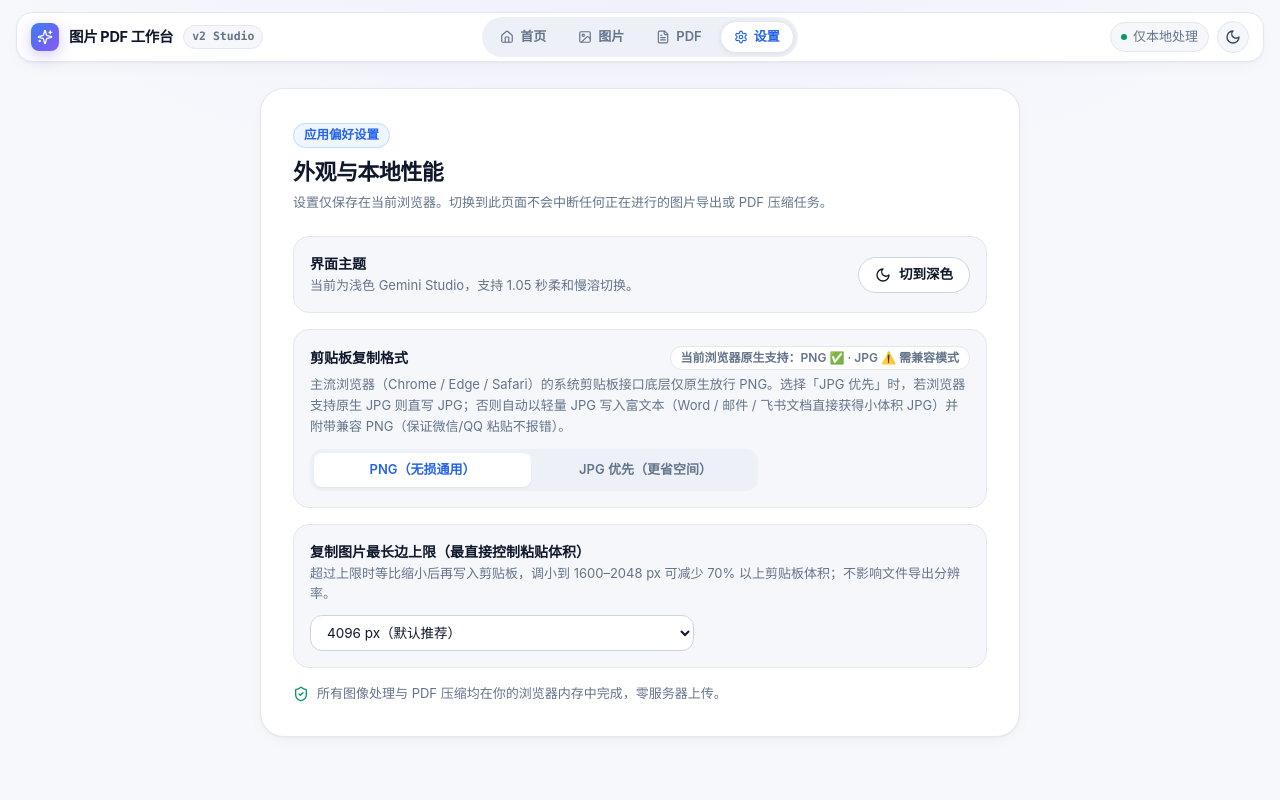
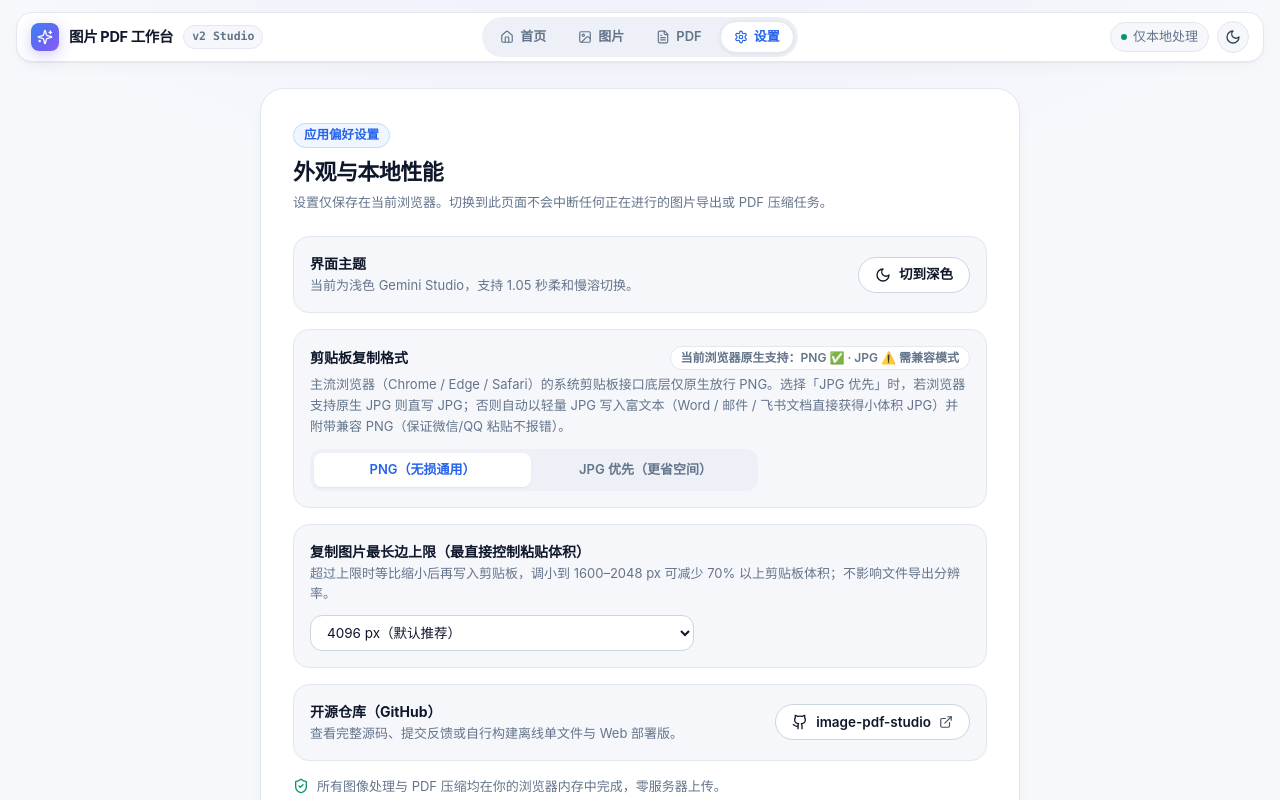
Before and after one commit to haifengyina2333/image-pdf-studio, a React (Vite) app: page / in a window 1280 px wide. Both pictures are taken after a click on the button "设置". Built offline with nearby package versions, Linux system fonts and the light colour scheme.

Commit message:
feat: add GitHub repository link to Settings page

```diff
--- a/src/components/SettingsView.tsx
+++ b/src/components/SettingsView.tsx
@@ -1,5 +1,5 @@
 import { motion } from 'motion/react';
-import { Loader2, Moon, ShieldCheck, Sun } from 'lucide-react';
+import { ExternalLink, Github, Loader2, Moon, ShieldCheck, Sun } from 'lucide-react';
 import { supportsNativeJpegClipboard } from '../bridge/engine';
 import { CopyImageFormat, useAppStore } from '../stores/useAppStore';
 import { useTaskStore } from '../stores/useTaskStore';
@@ -143,6 +143,30 @@ export function SettingsView() {
             </select>
           </div>
 
+          <div
+            className="flex flex-wrap items-center justify-between gap-3 rounded-2xl border p-4"
+            style={{ background: 'var(--bg-subtle)', borderColor: 'var(--line)' }}
+          >
+            <div>
+              <p className="text-[14px] font-bold" style={{ color: 'var(--ink)' }}>
+                开源仓库（GitHub）
+              </p>
+              <p className="mt-0.5 text-[13px]" style={{ color: 'var(--muted)' }}>
+                查看完整源码、提交反馈或自行构建离线单文件与 Web 部署版。
+              </p>
+            </div>
+            <a
+              href="https://github.com/haifengyina2333/image-pdf-studio"
+              target="_blank"
+              rel="noopener noreferrer"
+              className="studio-secondary-btn inline-flex h-9 items-center gap-2 rounded-full border px-4 text-[13.5px] font-semibold"
+            >
+              <Github className="h-4 w-4" />
+              <span>image-pdf-studio</span>
+              <ExternalLink className="h-3.5 w-3.5 opacity-75" />
+            </a>
+          </div>
+
           <div className="flex items-center gap-2 text-[13px]" style={{ color: 'var(--muted)' }}>
             <ShieldCheck className="h-4 w-4" style={{ color: 'var(--success)' }} />
             <span>所有图像处理与 PDF 压缩均在你的浏览器内存中完成，零服务器上传。</span>
```
